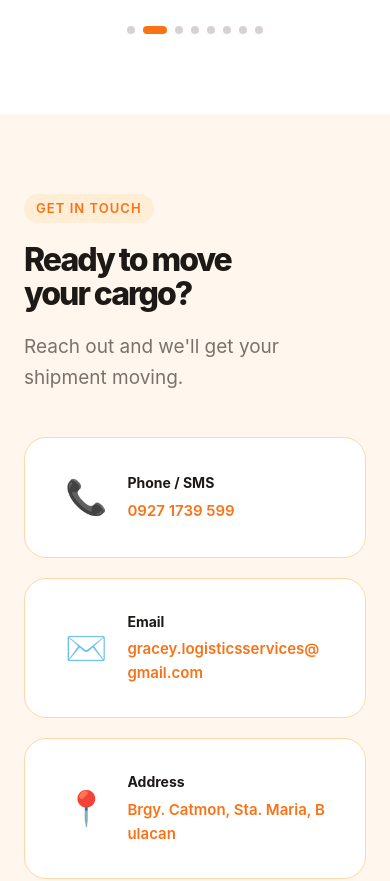
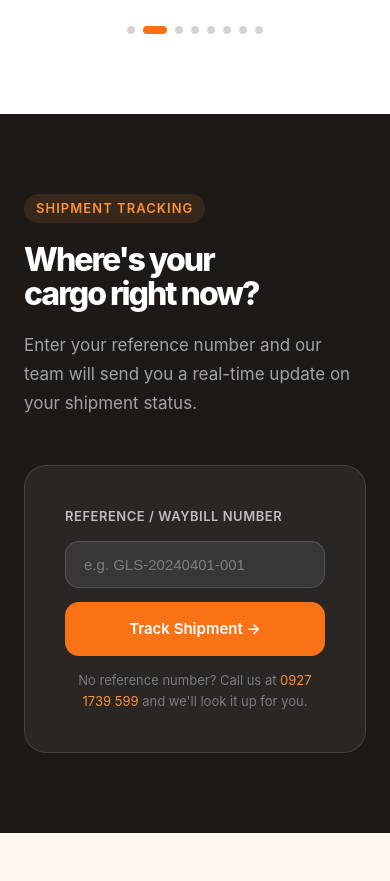
Before and after one commit to reymartlouie/graceylogisticsservices, a React (Vite) app: page / in a window 390 px wide. Shown: the part 5506-6387 px from the top of the page. Built offline with nearby package versions, Linux system fonts and the light colour scheme.

Commit message:
feature: track shipment

```diff
--- a/src/App.css
+++ b/src/App.css
@@ -426,6 +426,97 @@ h3 {
 .dot.active { background: var(--orange); width: 24px; border-radius: 4px; }
 
 /* =====================
+   NAVBAR — Track button
+   ===================== */
+.nav-track {
+  background: var(--orange) !important;
+  color: var(--white) !important;
+  border-radius: 8px;
+  padding: 6px 14px !important;
+  font-weight: 600 !important;
+  font-size: 13px !important;
+}
+.nav-track:hover {
+  background: var(--orange-dark) !important;
+  color: var(--white) !important;
+}
+
+/* =====================
+   TRACK SHIPMENT
+   ===================== */
+.track-inner {
+  display: flex;
+  align-items: flex-start;
+  gap: 80px;
+}
+
+.track-text { flex: 1; min-width: 0; }
+
+.track-sub {
+  font-size: 17px;
+  color: rgba(255,255,255,.6);
+  line-height: 1.7;
+  max-width: 420px;
+  margin-top: 16px;
+}
+
+.track-form-wrap {
+  flex: 0 0 420px;
+  background: rgba(255,255,255,.06);
+  border: 1px solid rgba(255,255,255,.12);
+  border-radius: var(--radius-lg);
+  padding: 40px;
+}
+
+.track-form { display: flex; flex-direction: column; gap: 14px; }
+
+.track-form label {
+  font-size: 13px;
+  font-weight: 600;
+  color: rgba(255,255,255,.7);
+  letter-spacing: .04em;
+  text-transform: uppercase;
+}
+
+.track-form input {
+  padding: 14px 18px;
+  border-radius: var(--radius);
+  border: 1px solid rgba(255,255,255,.15);
+  background: rgba(255,255,255,.08);
+  color: var(--white);
+  font-size: 15px;
+  outline: none;
+  transition: border-color .15s;
+}
+.track-form input::placeholder { color: rgba(255,255,255,.35); }
+.track-form input:focus { border-color: var(--orange-mid); }
+
+.track-form .btn { width: 100%; justify-content: center; }
+.track-form .btn:disabled { opacity: .45; cursor: not-allowed; transform: none; box-shadow: none; }
+
+.track-note {
+  font-size: 13px;
+  color: rgba(255,255,255,.4);
+  margin: 0;
+  text-align: center;
+}
+.track-note a { color: var(--orange-mid); text-decoration: none; }
+.track-note a:hover { text-decoration: underline; }
+
+.track-success {
+  display: flex;
+  flex-direction: column;
+  align-items: center;
+  gap: 16px;
+  text-align: center;
+}
+.track-success-icon { font-size: 40px; }
+.track-success strong { font-size: 18px; color: var(--white); }
+.track-success p { font-size: 14px; color: rgba(255,255,255,.6); line-height: 1.7; margin: 0; }
+.track-success p a { color: var(--orange-mid); text-decoration: none; }
+.track-success p strong { font-size: inherit; color: var(--white); }
+
+/* =====================
    CONTACT
    ===================== */
 .contact-row { display: flex; gap: 20px; flex-wrap: wrap; }
@@ -513,4 +604,7 @@ h3 {
   .testimonial-quote { font-size: 18px; }
 
   .contact-tile { width: 100%; }
+
+  .track-inner { flex-direction: column; gap: 48px; }
+  .track-form-wrap { flex: none; width: 100%; }
 }
--- a/src/App.tsx
+++ b/src/App.tsx
@@ -5,6 +5,7 @@ import Services from './components/Services'
 import WhyGracey from './components/WhyGracey'
 import VisionMission from './components/VisionMission'
 import Testimonials from './components/Testimonials'
+import TrackShipment from './components/TrackShipment'
 import Contact from './components/Contact'
 import Footer from './components/Footer'
 
@@ -17,6 +18,7 @@ export default function App() {
       <WhyGracey />
       <VisionMission />
       <Testimonials />
+      <TrackShipment />
       <Contact />
       <Footer />
     </div>
--- a/src/components/Navbar.tsx
+++ b/src/components/Navbar.tsx
@@ -16,6 +16,7 @@ export default function Navbar() {
           <li><a href="#home" onClick={() => setMenuOpen(false)}>Home</a></li>
           <li><a href="#about" onClick={() => setMenuOpen(false)}>About</a></li>
           <li><a href="#contacts" onClick={() => setMenuOpen(false)}>Contacts</a></li>
+          <li><a href="#track" className="nav-track" onClick={() => setMenuOpen(false)}>📦 Track Shipment</a></li>
         </ul>
       </div>
     </nav>
--- /dev/null
+++ b/src/components/TrackShipment.tsx
@@ -0,0 +1,32 @@
+export default function TrackShipment() {
+  return (
+    <section className="section section-dark" id="track">
+      <div className="inner track-inner">
+        <div className="track-text">
+          <p className="eyebrow eyebrow-light">Shipment Tracking</p>
+          <h2 className="h2-light">Where's your<br />cargo right now?</h2>
+          <p className="track-sub">
+            Enter your reference number and our team will send you a real-time update on your shipment status.
+          </p>
+        </div>
+        <div className="track-form-wrap">
+          <div className="track-form">
+            <label htmlFor="track-ref">Reference / Waybill Number</label>
+            <input
+              id="track-ref"
+              type="text"
+              placeholder="e.g. GLS-20240401-001"
+              autoComplete="off"
+            />
+            <a href="tel:09271739599" className="btn btn-primary" style={{ justifyContent: 'center' }}>
+              Track Shipment →
+            </a>
+            <p className="track-note">
+              No reference number? Call us at <a href="tel:09271739599">0927 1739 599</a> and we'll look it up for you.
+            </p>
+          </div>
+        </div>
+      </div>
+    </section>
+  )
+}
```
